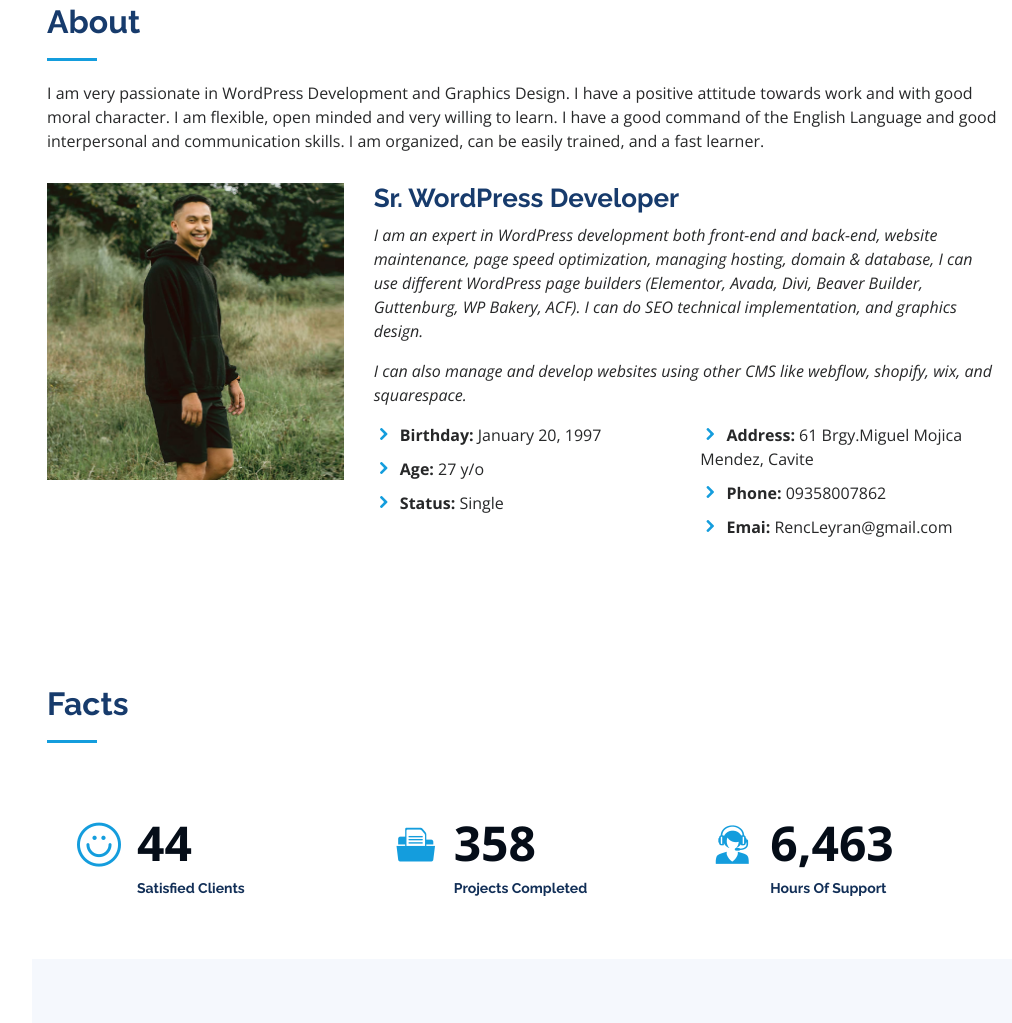
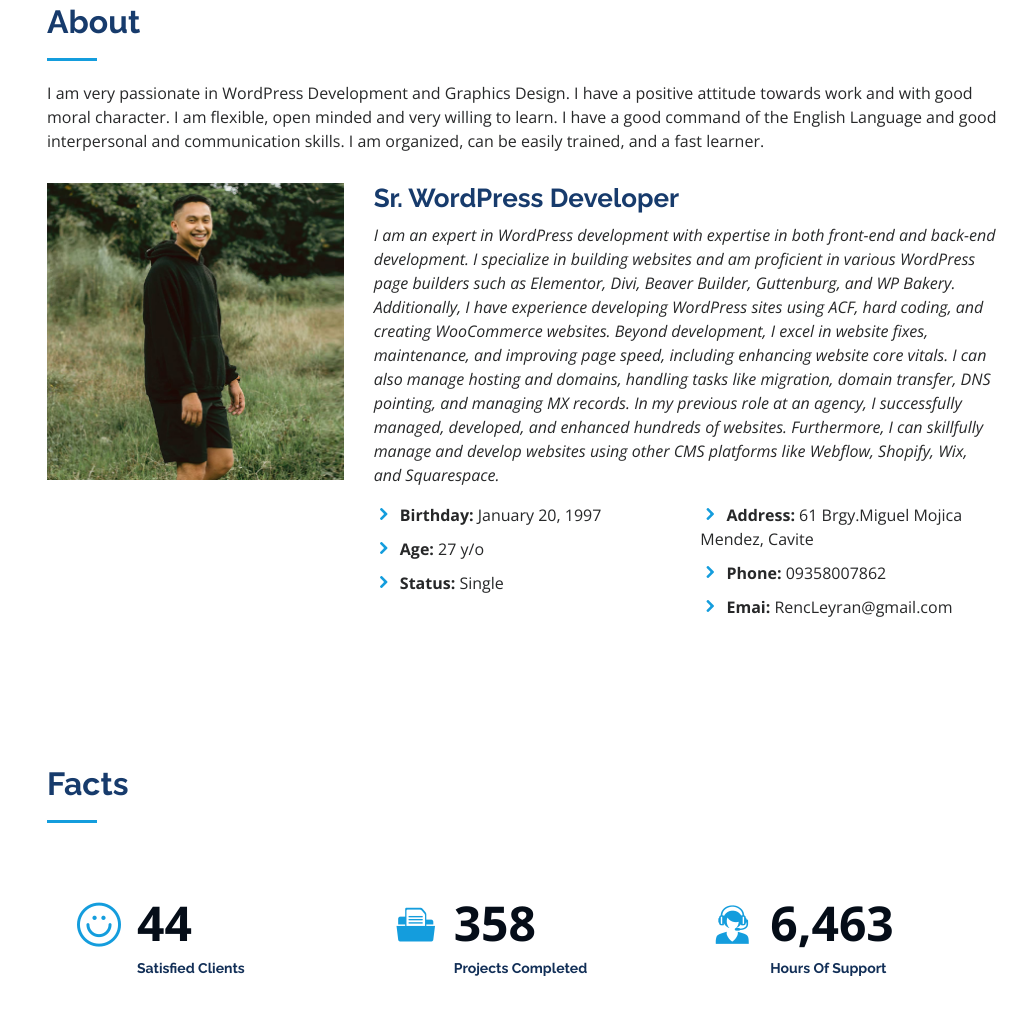
Before and after one commit to Renc20/myportfolio, a plain HTML site: page index.html in a window 1280 px wide. Shown: the part 857-1880 px from the top of the page, without its empty margins (268-1280 px from the left). Drawn offline with nearby package versions, Linux system fonts and the light colour scheme.

Commit message:
Update index.html

```diff
--- a/index.html
+++ b/index.html
@@ -92,10 +92,7 @@
           <div class="col-lg-8 pt-4 pt-lg-0 content" data-aos="fade-left">
             <h3>Sr. WordPress Developer</h3>
             <p class="font-italic">
-            I am an expert in WordPress development both front-end and back-end, website maintenance, page speed optimization, managing hosting, domain & database, I can use different WordPress page builders (Elementor, Avada, Divi, Beaver Builder, Guttenburg, WP Bakery, ACF). I can do SEO technical implementation, and graphics design.
-          </p>
-          <p class="font-italic">
-            I can also manage and develop websites using other CMS like webflow, shopify, wix, and squarespace.
+            I am an expert in WordPress development with expertise in both front-end and back-end development. I specialize in building websites and am proficient in various WordPress page builders such as Elementor, Divi, Beaver Builder, Guttenburg, and WP Bakery. Additionally, I have experience developing WordPress sites using ACF, hard coding, and creating WooCommerce websites. Beyond development, I excel in website fixes, maintenance, and improving page speed, including enhancing website core vitals. I can also manage hosting and domains, handling tasks like migration, domain transfer, DNS pointing, and managing MX records. In my previous role at an agency, I successfully managed, developed, and enhanced hundreds of websites. Furthermore, I can skillfully manage and develop websites using other CMS platforms like Webflow, Shopify, Wix, and Squarespace.
           </p>
             <div class="row">
               <div class="col-lg-6">
```
